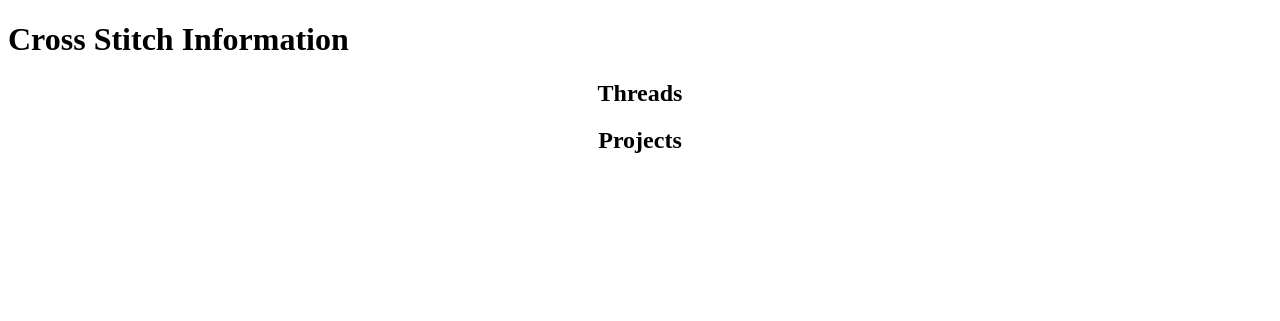
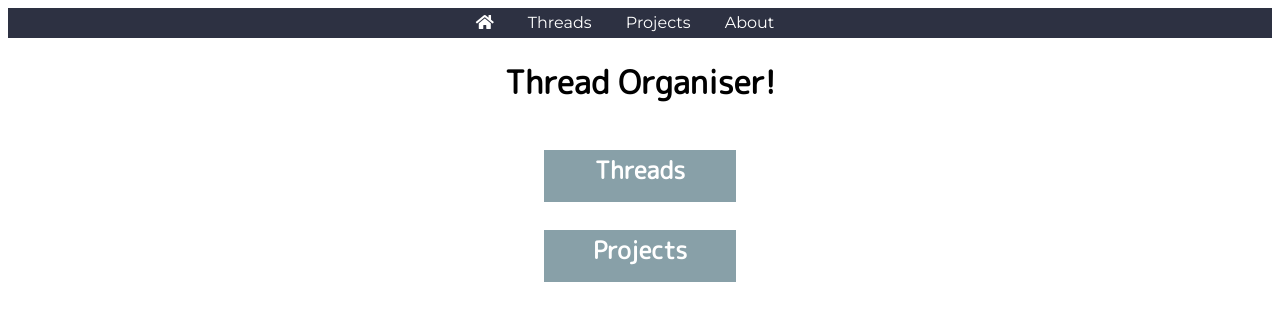
Before and after one commit to musomaddie/cross_stitch_project_organiser, a Flask app: page / in a window 1280 px wide. Shown: the top 321 px of the page. Run offline with Flask 2, Linux system fonts and the light colour scheme; some libraries are stand-ins or nearby versions.

Commit message:
rough html css for main page complete'

```diff
--- a/main.py
+++ b/main.py
@@ -5,5 +5,5 @@ app.secret_key = "super_secret31415926535"
 
 
 @app.route('/')
-def hello_world():
+def main_page():
     return render_template('main_page.html')
--- a/static/style.css
+++ b/static/style.css
@@ -1,4 +1,68 @@
+@import url('https://fonts.googleapis.com/css?family=M+PLUS+Rounded+1c|Montserrat');
 
-h2 {
+/* colours 1
+ * A9EDDA
+ * BCE2CB
+ * 43D2FO
+ * 769CFF
+ * 4E4E4E
+ */
+
+/* colours 2
+ * 2D3142
+ * BFC0C0
+ * FFFFFF
+ * 546A76
+ * 88A0A8
+ */
+
+* {box-sizing: border-box; }
+body { font-family: 'Montserrat', sans-serif; }
+
+/* Styling for the header */
+header {
 	text-align: center;
+	background: #2D3142;
+	height: 30px;
+	line-height: 30px;
 }
+
+header > nav > a {
+	margin-right: 30px;
+	text-decoration: none;
+	color: white;
+}
+
+header > nav > a:hover {
+	color: #BFC0C0;
+}
+
+
+
+/* Styling the main page */
+
+.title {
+	text-align: center;
+	font-family: 'M PLUS Rounded 1c', sans-serif;
+}
+
+.project_thread_choice {
+	margin-top: 40px;
+	font-family: 'M PLUS Rounded 1c', sans-serif;
+}
+
+.project_thread_choice > h2 {
+	width: 200px;
+	background: #88A0A8;
+	color: white;
+	height: 60px;
+	margin-left: auto;
+	margin-right: auto;
+	border: 4px solid white;
+	text-align: center;
+	line-height: 40px;
+}
+
+.project_thread_choice > h2:hover {
+	background: #546A76;
+}
--- a/templates/main_page.html
+++ b/templates/main_page.html
@@ -2,16 +2,33 @@
 
 <html>
 <head>
+  	<link rel="stylesheet" href="https://use.fontawesome.com/releases/v5.0.1/css/all.css">
 	<link href="{{url_for('static', filename='style.css')}}" rel = "stylesheet" type="text/css" />
 </head>
 
 <body>
-	<!-- TODO: add header / footer?  -->
 
-	<h1>Cross Stitch Information</h1>
+	<header>
+    <nav>
+      <a href="#"><span class="fa fa-home"></span></a>
+	  <a href="#">Threads</a>
+	  <a href="#">Projects</a>
+	  <a href="#">About</a>
+    </nav>
+  </header>
 
+	<!-- TODO: add header here -->
+
+	<div class="title">
+		<h1>Thread Organiser!</h1>
+	</div>
+
+	<div class="project_thread_choice">
 	<h2> Threads </h2>
-	<h2> Projects </h2>
+		<h2> Projects </h2>
+	</div>
+
+	<!-- TODO: add footer here -->
 
 </body>
 </html>
```
